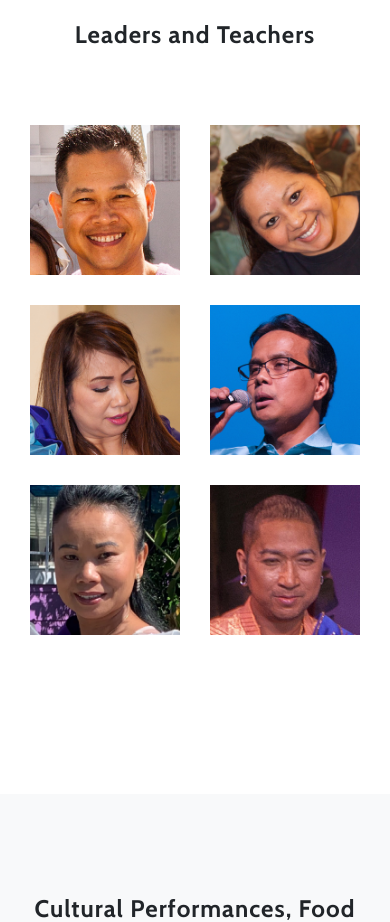
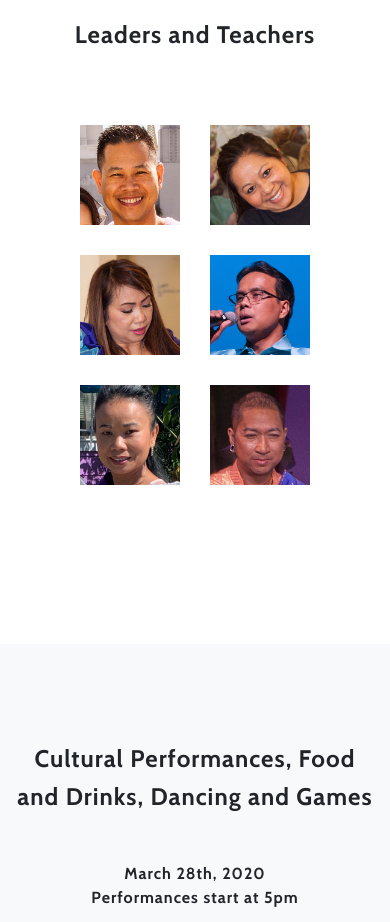
Before and after one commit to jpoechill/kny2020, a Nuxt app: page / in a window 390 px wide. Shown: the part 2640-3562 px from the top of the page. Built offline with nearby package versions, Linux system fonts and the light colour scheme.

Commit message:
add responsive

```diff
--- a/pages/index.vue
+++ b/pages/index.vue
@@ -221,6 +221,14 @@ body, html {
   margin: 15px;
 }
 
+/* When screen width is 600px or less */
+@media only screen and (max-width: 600px) {
+  .avatar {
+    max-width: 100px;
+    margin: 15px;
+  };
+}
+
 h4 {
   line-height: 38px;
 }
```
